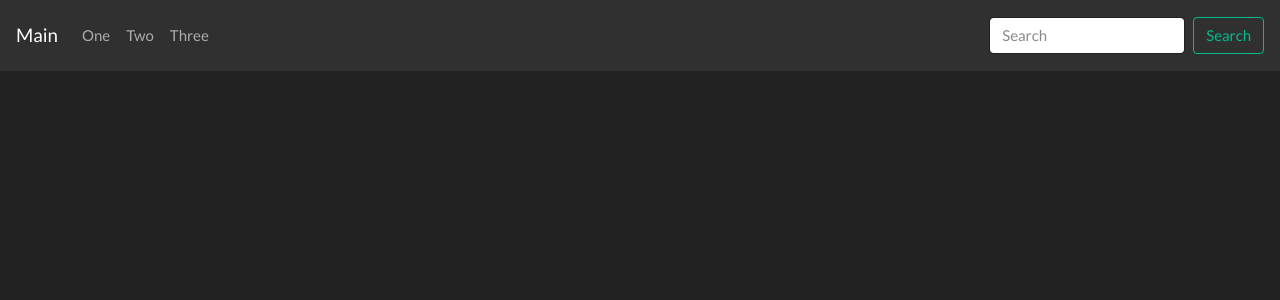
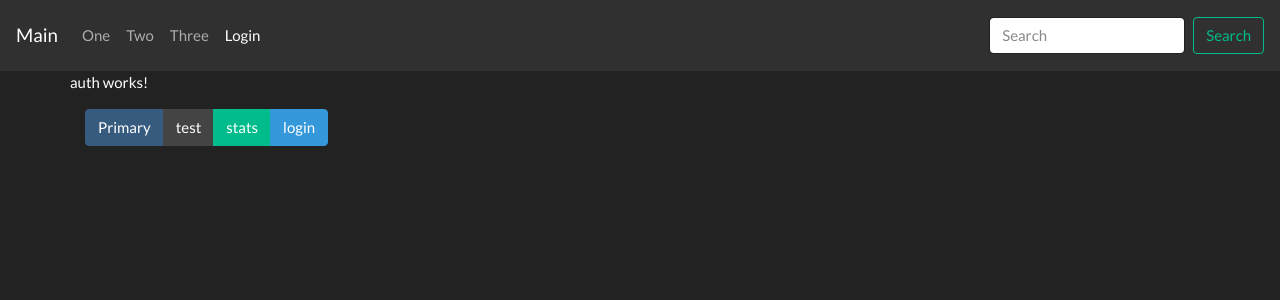
Before and after one commit to mchirico/angular, an Angular app: page /auth in a window 1280 px wide. Before the commit this address led to /. Shown: the top 300 px of the page. Built offline with nearby package versions, Linux system fonts and the light colour scheme.

Commit message:
Auth (#39)

```diff
--- a/src/app/app-routing.module.ts
+++ b/src/app/app-routing.module.ts
@@ -6,6 +6,7 @@ import {TwoComponent} from './nav/two/two.component';
 import {ThreeComponent} from './nav/three/three.component';
 import {StartComponent} from './nav/two/start/start.component';
 import {DetailComponent} from './nav/two/detail/detail.component';
+import {AuthComponent} from './auth/auth.component';
 
 const appRoutes: Routes = [
   { path: '', redirectTo: '/main', pathMatch: 'full'},
@@ -15,7 +16,9 @@ const appRoutes: Routes = [
       {path: '', component: StartComponent},
       {path: ':id', component: DetailComponent}
     ]},
-  { path: 'three', component: ThreeComponent}
+  { path: 'three', component: ThreeComponent},
+  { path: 'auth', component: AuthComponent}
+
 
 
 ];
--- a/src/app/app.module.ts
+++ b/src/app/app.module.ts
@@ -1,17 +1,19 @@
-import { BrowserModule } from '@angular/platform-browser';
-import { NgModule } from '@angular/core';
+import {BrowserModule} from '@angular/platform-browser';
+import {NgModule} from '@angular/core';
 
-import { AppComponent } from './app.component';
-import { ServerComponent } from './server/server.component';
-import { ServersComponent } from './servers/servers.component';
-import { NavbarComponent } from './navbar/navbar.component';
-import { OneComponent } from './nav/one/one.component';
-import { TwoComponent } from './nav/two/two.component';
-import { ThreeComponent } from './nav/three/three.component';
+import {AppComponent} from './app.component';
+import {ServerComponent} from './server/server.component';
+import {ServersComponent} from './servers/servers.component';
+import {NavbarComponent} from './navbar/navbar.component';
+import {OneComponent} from './nav/one/one.component';
+import {TwoComponent} from './nav/two/two.component';
+import {ThreeComponent} from './nav/three/three.component';
 import {AppRoutingModule} from './app-routing.module';
-import { MainComponent } from './nav/main/main.component';
-import { StartComponent } from './nav/two/start/start.component';
-import { DetailComponent } from './nav/two/detail/detail.component';
+import {MainComponent} from './nav/main/main.component';
+import {StartComponent} from './nav/two/start/start.component';
+import {DetailComponent} from './nav/two/detail/detail.component';
+import {HttpClientModule, HttpClientXsrfModule} from '@angular/common/http';
+import {AuthComponent} from './auth/auth.component';
 
 @NgModule({
   declarations: [
@@ -24,13 +26,21 @@ import { DetailComponent } from './nav/two/detail/detail.component';
     ThreeComponent,
     MainComponent,
     StartComponent,
-    DetailComponent
+    DetailComponent,
+    AuthComponent,
+
   ],
   imports: [
     BrowserModule,
-    AppRoutingModule
+    AppRoutingModule,
+    HttpClientModule,
+    HttpClientXsrfModule.withOptions({
+      cookieName: 'XSRF-TOKEN',
+      headerName: 'X-XSRF-TOKEN',
+    }),
   ],
   providers: [],
   bootstrap: [AppComponent]
 })
-export class AppModule { }
+export class AppModule {
+}
--- /dev/null
+++ b/src/app/auth/auth.component.html
@@ -0,0 +1,12 @@
+<p>auth works!</p>
+<div>{{data}}</div>
+<div class="btn-group col-xs-12 col-md-6 col-md-offset-3" role="group" aria-label="Basic example">
+  <div class="btn-group mr-7" role="group" aria-label="First group">
+    <button type="button" class="btn btn-primary">Primary</button>
+    <button type="button" class="btn btn-secondary" (click)="test()">test</button>
+  </div>
+  <div class="btn-group mr-2" role="group" aria-label="First group">
+    <button type="button" class="btn btn-success" (click)="stats()">stats</button>
+    <button type="button" class="btn btn-info" (click)="login()">login</button>
+  </div>
+</div>
--- /dev/null
+++ b/src/app/auth/auth.component.ts
@@ -0,0 +1,38 @@
+import {Component, OnInit} from '@angular/core';
+import {HttpClient} from '@angular/common/http';
+
+@Component({
+  selector: 'app-auth',
+  templateUrl: './auth.component.html',
+  styleUrls: ['./auth.component.css']
+})
+export class AuthComponent implements OnInit {
+  data: string = '';
+
+  constructor(private http: HttpClient) {
+  }
+
+  ngOnInit(): void {
+  }
+
+  test() {
+    this.data = this.data + '..';
+  }
+
+  login() {
+    const url = 'https://cloud.aipiggybot.io/api/login';
+    this.http.post<any>(url, {title: 'Angular POST Request Example'})
+      .subscribe(data => {
+        this.data = data;
+      });
+  }
+
+  stats() {
+    const url = 'https://cloud.aipiggybot.io/api/login';
+    this.http.post<any>(url, {title: 'Angular POST Request Example'})
+      .subscribe(data => {
+        this.data = data;
+      });
+  }
+
+}
--- a/src/app/navbar/navbar.component.html
+++ b/src/app/navbar/navbar.component.html
@@ -16,6 +16,9 @@
       <li routerLinkActive="nav-item active">
         <a class="nav-link" routerLink="/three">Three</a>
       </li>
+      <li routerLinkActive="nav-item active">
+        <a class="nav-link" routerLink="/auth">Login</a>
+      </li>
     </ul>
     <form class="form-inline mt-2 mt-md-0">
       <input class="form-control mr-sm-2" type="text" placeholder="Search" aria-label="Search">
```
Also changed, not shown: src/app/auth/auth.component.css (added), 1 other file (tests, documents, lock files or other folders).
